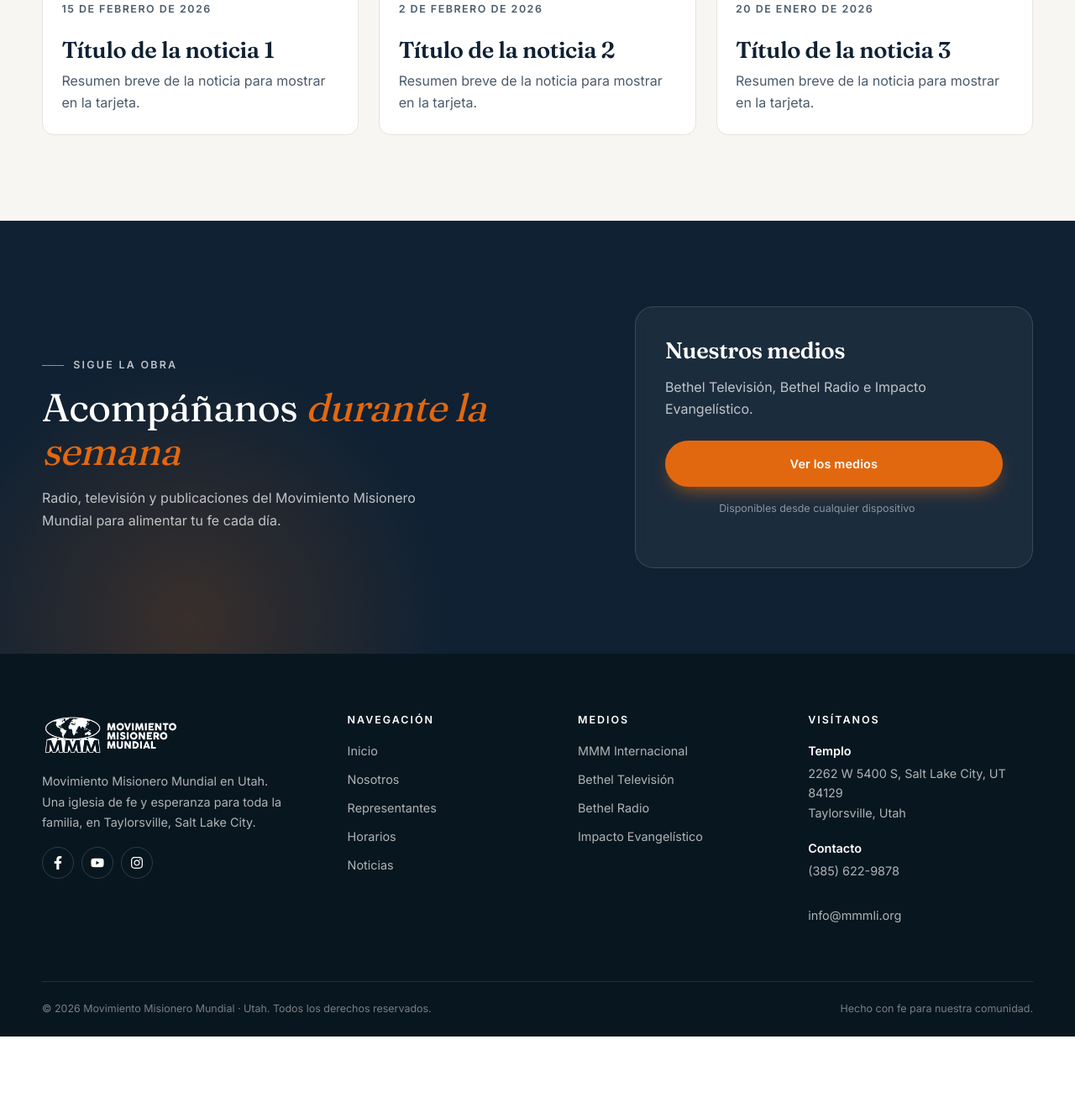
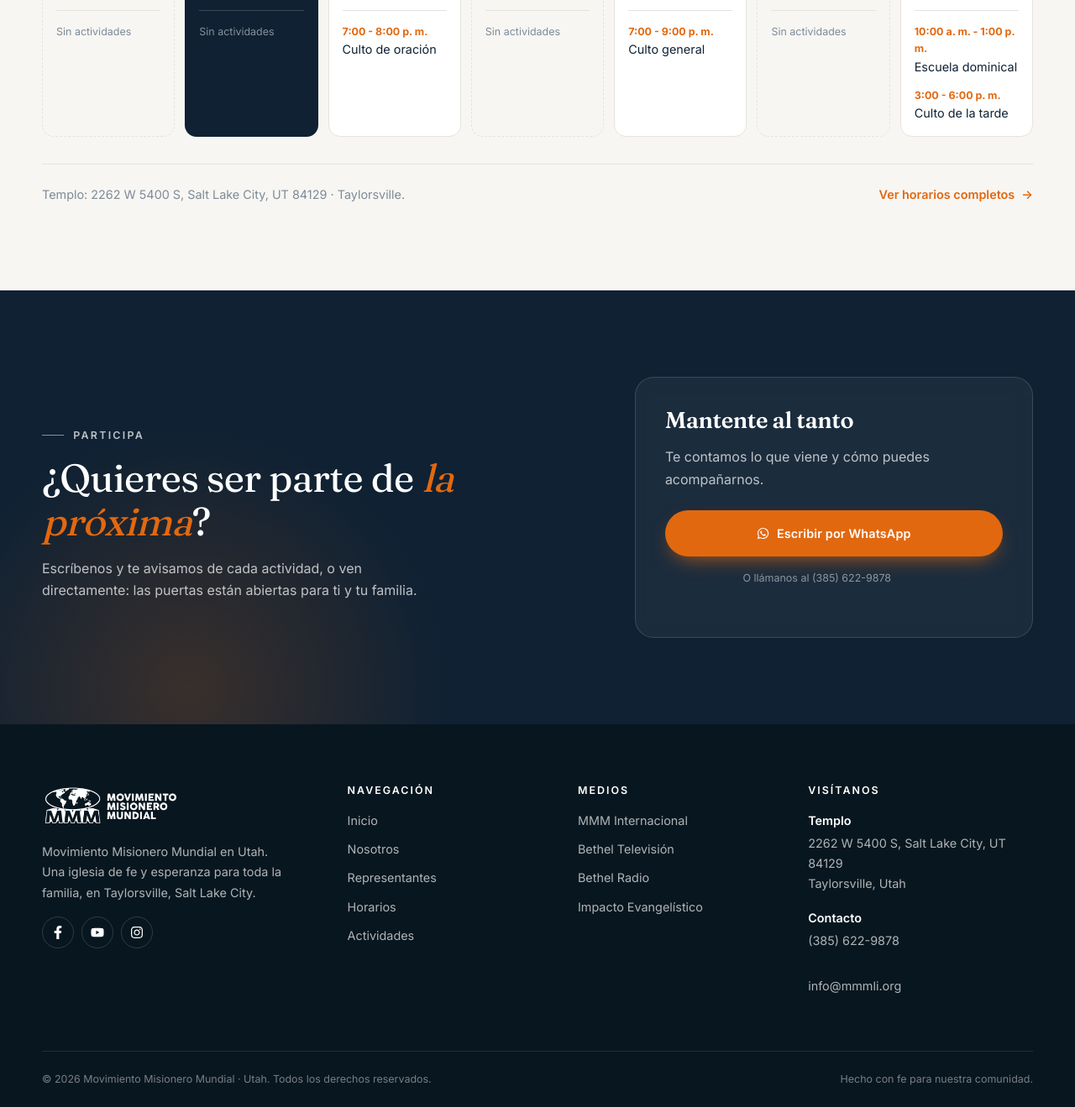
Before and after one commit to DevPaulSuarez/MMM-Utha, a PHP site: page /paginas/noticias.html in a window 1280 px wide. Shown: the part 1552-2871 px from the top of the page at 84% size. Before the commit the page ends 2787 px from the top, so only its background shows below. Run offline with PHP 8.4, Linux system fonts and the light colour scheme.

Commit message:
La pagina de noticias pasa a ser Actividades
- Fuera el bloque de noticias de mmmoficial.org (ese se queda solo
  en el inicio) y tambien su script en esa pagina.
- El menu y el pie de todas las paginas dicen Actividades; el
  archivo sigue siendo noticias.html para no romper enlaces.
- La pagina muestra las actividades propias (NOTICIAS), la agenda
  semanal y una invitacion a participar; si no hay actividades
  cargadas aparece un aviso en vez de una rejilla vacia.

Co-Authored-By: Claude Opus 5 <noreply@anthropic.com>
Claude-Session: https://claude.ai/code/session_01XB6ooeYXJupbk3rjXZ7aGX

```diff
--- a/css/style.css
+++ b/css/style.css
@@ -600,6 +600,17 @@ h1, h2, h3, h4 {
 }
 .tarjeta--sin-foto h3 { padding-top: 1.2rem; }
 
+/* Aviso cuando una rejilla se queda sin contenido que mostrar */
+.vacio {
+  grid-column: 1 / -1;
+  padding: clamp(2rem, 5vw, 3.5rem);
+  border: 1px dashed var(--linea);
+  border-radius: var(--radio);
+  background: var(--papel-2);
+  color: var(--tenue);
+  text-align: center;
+}
+
 .grid {
   display: grid;
   grid-template-columns: repeat(auto-fit, minmax(270px, 1fr));
--- a/index.html
+++ b/index.html
@@ -38,7 +38,7 @@
           <a href="paginas/nosotros.html" class="nav__link">Nosotros</a>
           <a href="paginas/representantes.html" class="nav__link">Representantes</a>
           <a href="paginas/horarios.html" class="nav__link">Horarios</a>
-          <a href="paginas/noticias.html" class="nav__link">Noticias</a>
+          <a href="paginas/noticias.html" class="nav__link">Actividades</a>
           <a href="#visitanos" class="nav__link nav__cta-movil">Visítanos</a>
         </nav>
 
@@ -384,7 +384,7 @@
               <li><a href="paginas/nosotros.html">Nosotros</a></li>
               <li><a href="paginas/representantes.html">Representantes</a></li>
               <li><a href="paginas/horarios.html">Horarios</a></li>
-              <li><a href="paginas/noticias.html">Noticias</a></li>
+              <li><a href="paginas/noticias.html">Actividades</a></li>
             </ul>
           </nav>
 
--- a/js/main.js
+++ b/js/main.js
@@ -302,11 +302,14 @@ function pintarNoticias() {
   const ordenadas = [...NOTICIAS].sort((a, b) => b.fecha.localeCompare(a.fecha));
   const lista = cont.id === "noticiasDestacadas" ? ordenadas.slice(0, 3) : ordenadas;
 
-  /* Sin publicaciones propias la sección entera se retira: vale más
-     una página limpia que un hueco vacío */
+  /* Sin publicaciones cargadas se avisa en vez de dejar un hueco */
   if (!lista.length) {
-    const seccion = cont.closest("section");
-    if (seccion) seccion.hidden = true;
+    cont.innerHTML = `
+      <p class="vacio">
+        Estamos preparando las próximas actividades.
+        Escríbenos y te avisamos en cuanto haya novedades.
+      </p>
+    `;
     return;
   }
 
--- a/paginas/horarios.html
+++ b/paginas/horarios.html
@@ -32,7 +32,7 @@
           <a href="nosotros.html" class="nav__link">Nosotros</a>
           <a href="representantes.html" class="nav__link">Representantes</a>
           <a href="horarios.html" class="nav__link nav__link--activo">Horarios</a>
-          <a href="noticias.html" class="nav__link">Noticias</a>
+          <a href="noticias.html" class="nav__link">Actividades</a>
           <a href="../index.html#visitanos" class="nav__link nav__cta-movil">Visítanos</a>
         </nav>
 
@@ -199,7 +199,7 @@
               <li><a href="nosotros.html">Nosotros</a></li>
               <li><a href="representantes.html">Representantes</a></li>
               <li><a href="horarios.html">Horarios</a></li>
-              <li><a href="noticias.html">Noticias</a></li>
+              <li><a href="noticias.html">Actividades</a></li>
             </ul>
           </nav>
 
--- a/paginas/nosotros.html
+++ b/paginas/nosotros.html
@@ -32,7 +32,7 @@
           <a href="nosotros.html" class="nav__link nav__link--activo">Nosotros</a>
           <a href="representantes.html" class="nav__link">Representantes</a>
           <a href="horarios.html" class="nav__link">Horarios</a>
-          <a href="noticias.html" class="nav__link">Noticias</a>
+          <a href="noticias.html" class="nav__link">Actividades</a>
           <a href="../index.html#visitanos" class="nav__link nav__cta-movil">Visítanos</a>
         </nav>
 
@@ -190,7 +190,7 @@
               <li><a href="nosotros.html">Nosotros</a></li>
               <li><a href="representantes.html">Representantes</a></li>
               <li><a href="horarios.html">Horarios</a></li>
-              <li><a href="noticias.html">Noticias</a></li>
+              <li><a href="noticias.html">Actividades</a></li>
             </ul>
           </nav>
 
--- a/paginas/noticias.html
+++ b/paginas/noticias.html
@@ -3,8 +3,8 @@
   <head>
     <meta charset="UTF-8" />
     <meta name="viewport" content="width=device-width, initial-scale=1.0" />
-    <title>MMM Utah | Noticias</title>
-    <meta name="description" content="Noticias y actividades del Movimiento Misionero Mundial en Utah." />
+    <title>MMM Utah | Actividades</title>
+    <meta name="description" content="Actividades, campañas y encuentros del Movimiento Misionero Mundial en Utah." />
     <meta name="theme-color" content="#0f2133" />
     <link rel="icon" href="../img/logo/favicon.png" />
     <link rel="preconnect" href="https://fonts.googleapis.com" />
@@ -32,7 +32,7 @@
           <a href="nosotros.html" class="nav__link">Nosotros</a>
           <a href="representantes.html" class="nav__link">Representantes</a>
           <a href="horarios.html" class="nav__link">Horarios</a>
-          <a href="noticias.html" class="nav__link nav__link--activo">Noticias</a>
+          <a href="noticias.html" class="nav__link nav__link--activo">Actividades</a>
           <a href="../index.html#visitanos" class="nav__link nav__cta-movil">Visítanos</a>
         </nav>
 
@@ -46,11 +46,11 @@
     <main id="contenido">
       <section class="encabezado-pagina">
         <div class="contenedor">
-          <p class="eyebrow">Noticias</p>
-          <h1>Novedades de <em>nuestra iglesia</em></h1>
-          <p>Mantente al tanto de las actividades, campañas y avisos de la congregación.</p>
+          <p class="eyebrow">Actividades</p>
+          <h1>Lo que viene en <em>nuestra iglesia</em></h1>
+          <p>Campañas, encuentros y avisos de la congregación de Taylorsville.</p>
           <nav class="migas" aria-label="Ruta de navegación">
-            <a href="../index.html">Inicio</a><span aria-hidden="true">/</span><span>Noticias</span>
+            <a href="../index.html">Inicio</a><span aria-hidden="true">/</span><span>Actividades</span>
           </nav>
         </div>
       </section>
@@ -58,57 +58,60 @@
       <section class="seccion">
         <div class="contenedor">
           <header class="sec-head reveal">
-            <p class="eyebrow">Últimas publicaciones</p>
-            <h2 class="sec-title">Lo que Dios hace <em>en el mundo</em></h2>
+            <p class="eyebrow">Nuestra iglesia</p>
+            <h2 class="sec-title">Lo que vivimos <em>en Utah</em></h2>
             <p class="sec-sub">
-              Las mismas noticias que ves en el inicio, tomadas del sitio
-              oficial del Movimiento Misionero Mundial.
+              Campañas, encuentros y avisos de la congregación de
+              Taylorsville.
             </p>
           </header>
 
-          <!-- noticias-externas.js las trae de mmmoficial.org -->
-          <div id="lista-noticias-externas" class="grid-noticias reveal">
-            <p>Cargando noticias…</p>
-          </div>
-
-          <div class="noticias__pie reveal">
-            <a class="btn btn--linea" href="https://mmmoficial.org/noticias/"
-               target="_blank" rel="noopener">Ver todas en mmmoficial.org</a>
-          </div>
+          <!-- main.js inyecta las tarjetas desde NOTICIAS en js/datos.js -->
+          <div class="grid reveal" id="listaNoticias"></div>
         </div>
       </section>
 
       <section class="seccion seccion--papel">
         <div class="contenedor">
           <header class="sec-head sec-head--centro reveal">
-            <p class="eyebrow">Nuestra iglesia</p>
-            <h2 class="sec-title">Actividades <em>en Utah</em></h2>
+            <p class="eyebrow">Cada semana</p>
+            <h2 class="sec-title">Nuestras <em>reuniones</em></h2>
             <p class="sec-sub">
-              Avisos y campañas de la congregación de Taylorsville.
+              Además de las actividades especiales, nos reunimos todas las
+              semanas en el templo.
             </p>
           </header>
 
-          <!-- main.js inyecta las tarjetas desde NOTICIAS en js/datos.js;
-               la sección se oculta sola mientras no haya publicaciones -->
-          <div class="grid reveal" id="listaNoticias"></div>
+          <!-- main.js arma la semana desde AGENDA en js/datos.js -->
+          <div class="agenda__semana reveal" id="agendaSemanal"></div>
+
+          <div class="agenda__pie reveal">
+            <p>Templo: 2262 W 5400 S, Salt Lake City, UT 84129 · Taylorsville.</p>
+            <a class="enlace-flecha" href="horarios.html">Ver horarios completos</a>
+          </div>
         </div>
       </section>
 
       <section class="seccion oracion">
         <div class="contenedor oracion__grid">
           <div class="reveal">
-            <p class="eyebrow">Sigue la obra</p>
-            <h2>Acompáñanos <em>durante la semana</em></h2>
+            <p class="eyebrow">Participa</p>
+            <h2>¿Quieres ser parte de <em>la próxima</em>?</h2>
             <p>
-              Radio, televisión y publicaciones del Movimiento Misionero
-              Mundial para alimentar tu fe cada día.
+              Escríbenos y te avisamos de cada actividad, o ven directamente:
+              las puertas están abiertas para ti y tu familia.
             </p>
           </div>
           <div class="oracion__caja reveal">
-            <h3>Nuestros medios</h3>
-            <p>Bethel Televisión, Bethel Radio e Impacto Evangelístico.</p>
-            <a class="btn btn--primario" href="../index.html#medios">Ver los medios</a>
-            <p class="oracion__nota">Disponibles desde cualquier dispositivo</p>
+            <h3>Mantente al tanto</h3>
+            <p>Te contamos lo que viene y cómo puedes acompañarnos.</p>
+            <a class="btn btn--primario"
+               href="https://wa.me/51988071855?text=Hola%2C%20quisiera%20saber%20sobre%20las%20pr%C3%B3ximas%20actividades"
+               target="_blank" rel="noopener">
+              <svg viewBox="0 0 448 512" aria-hidden="true"><path d="M380.9 97.1C339 55.1 283.2 32 223.9 32c-122.4 0-222 99.6-222 222 0 39.1 10.2 77.3 29.6 111L0 480l117.7-30.9c32.4 17.7 68.9 27 106.1 27h.1c122.3 0 224.1-99.6 224.1-222 0-59.3-25.2-115-67.1-157zm-157 341.6c-33.2 0-65.7-8.9-94-25.7l-6.7-4-69.8 18.3L72 359.2l-4.4-7c-18.5-29.4-28.2-63.3-28.2-98.2 0-101.7 82.8-184.5 184.6-184.5 49.3 0 95.6 19.2 130.4 54.1 34.8 34.9 56.2 81.2 56.1 130.5 0 101.8-84.9 184.6-186.6 184.6zm101.2-138.2c-5.5-2.8-32.8-16.2-37.9-18-5.1-1.9-8.8-2.8-12.5 2.8-3.7 5.6-14.3 18-17.6 21.8-3.2 3.7-6.5 4.2-12 1.4-32.6-16.3-54-29.1-75.5-66-5.7-9.8 5.7-9.1 16.3-30.3 1.8-3.7.9-6.9-.5-9.7-1.4-2.8-12.5-30.1-17.1-41.2-4.5-10.8-9.1-9.3-12.5-9.5-3.2-.2-6.9-.2-10.6-.2-3.7 0-9.7 1.4-14.8 6.9-5.1 5.6-19.4 19-19.4 46.3 0 27.3 19.9 53.7 22.6 57.4 2.8 3.7 39.1 59.7 94.8 83.8 35.2 15.2 49 16.5 66.6 13.9 10.7-1.6 32.8-13.4 37.4-26.4 4.6-13 4.6-24.1 3.2-26.4-1.3-2.5-5-3.9-10.5-6.6z"/></svg>
+              Escribir por WhatsApp
+            </a>
+            <p class="oracion__nota">O llámanos al (385) 622-9878</p>
           </div>
         </div>
       </section>
@@ -146,7 +149,7 @@
               <li><a href="nosotros.html">Nosotros</a></li>
               <li><a href="representantes.html">Representantes</a></li>
               <li><a href="horarios.html">Horarios</a></li>
-              <li><a href="noticias.html">Noticias</a></li>
+              <li><a href="noticias.html">Actividades</a></li>
             </ul>
           </nav>
 
@@ -190,6 +193,5 @@
 
     <script src="../js/datos.js"></script>
     <script src="../js/main.js"></script>
-    <script src="../js/noticias-externas.js"></script>
   </body>
 </html>
--- a/paginas/representantes.html
+++ b/paginas/representantes.html
@@ -32,7 +32,7 @@
           <a href="nosotros.html" class="nav__link">Nosotros</a>
           <a href="representantes.html" class="nav__link nav__link--activo">Representantes</a>
           <a href="horarios.html" class="nav__link">Horarios</a>
-          <a href="noticias.html" class="nav__link">Noticias</a>
+          <a href="noticias.html" class="nav__link">Actividades</a>
           <a href="../index.html#visitanos" class="nav__link nav__cta-movil">Visítanos</a>
         </nav>
 
@@ -123,7 +123,7 @@
               <li><a href="nosotros.html">Nosotros</a></li>
               <li><a href="representantes.html">Representantes</a></li>
               <li><a href="horarios.html">Horarios</a></li>
-              <li><a href="noticias.html">Noticias</a></li>
+              <li><a href="noticias.html">Actividades</a></li>
             </ul>
           </nav>
 
```
